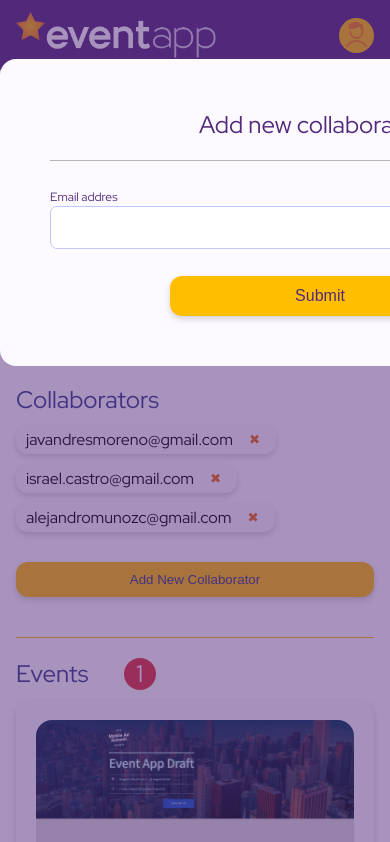
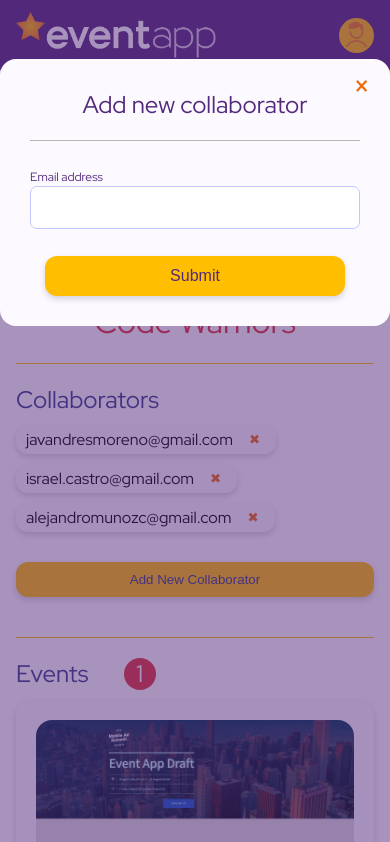
Before and after one commit to alejandromunozc/EventApp, a website: page src/my-events.html in a window 390 px wide. Both pictures are taken after a click on the button "Add New Collaborator". Shown: the top 842 px of the page. Drawn offline with Linux system fonts and the light colour scheme.

Commit message:
[Fix] typos

```diff
--- a/src/assets/css/style.css
+++ b/src/assets/css/style.css
@@ -39,6 +39,12 @@ body {
   margin: 0;
   padding: 0;
   font-family: var(--font-family);
+}
+
+button,
+input {
+  outline: none;
+  cursor: pointer;
 }
 
 .container {
@@ -763,7 +769,7 @@ li.header__nav--item a {
 }
 
 /* Modals */
-.modal__addCollaborator {
+.modal {
   display: none;
   position: fixed;
   z-index: 1;
@@ -775,15 +781,16 @@ li.header__nav--item a {
   background-color: rgba(82, 41, 122, 0.5);
 }
 
-.modal__addCollaborator--content {
+.modal__content {
   background-color: #fcfaff;
   margin: 15% auto;
   padding: calc(var(--space) * 5);
   border-radius: 1em;
   width: 640px;
+  position: relative;
 }
 
-.modal__addCollaborator--content h3 {
+.modal__content h3 {
   font-size: var(--featured-text);
   color: var(--purple);
   font-weight: 400;
@@ -793,12 +800,12 @@ li.header__nav--item a {
   padding-bottom: calc(var(--space) * 2);
 }
 
-.modal__addCollaborator--content label {
+.modal__content label {
   color: var(--purple);
   font-size: var(--small-text);
 }
 
-.modal__addCollaborator--content input {
+.modal__content input {
   width: 100%;
   border-radius: 7px;
   border: 1px solid #c1c7ff;
@@ -807,7 +814,7 @@ li.header__nav--item a {
   outline: none;
 }
 
-.modal__addCollaborator--content button {
+.modal__content button {
   background-color: var(--yellow);
   color: var(--purple);
   border: 0px;
@@ -822,9 +829,12 @@ li.header__nav--item a {
 
 .close {
   color: var(--orange-secondary);
-  float: right;
+  position: absolute;
   font-size: 28px;
   font-weight: bold;
+  right: calc(var(--space) * 2);
+  top: calc(var(--space) * 2);
+  line-height: 0.5;
 }
 
 .close:hover,
@@ -937,4 +947,9 @@ li.header__nav--item a {
     flex-direction: column;
     padding: calc(var(--space) * 2) 0;
   }
+
+  .modal__content {
+    width: 100%;
+    padding: calc(var(--space) * 3);
+  }
 }
--- a/src/my-events.html
+++ b/src/my-events.html
@@ -144,13 +144,13 @@
         </div>
       </div>
     </footer>
-    <div id="modalAddCollaborator" class="modal__addCollaborator">
-      <div class="modal__addCollaborator--content">
+    <div id="modalAddCollaborator" class="modal">
+      <div class="modal__content">
         <span class="close">&times;</span>
         <h3>Add new collaborator</h3>
         <form action="">
-          <label for="email__collaborator">Email addres</label><br />
-          <input type="email" name="email" id="email__collaborator" /><br />
+          <label for="email">Email address</label><br />
+          <input type="email" name="email" id="email" /><br />
           <button>Submit</button>
         </form>
       </div>
```
